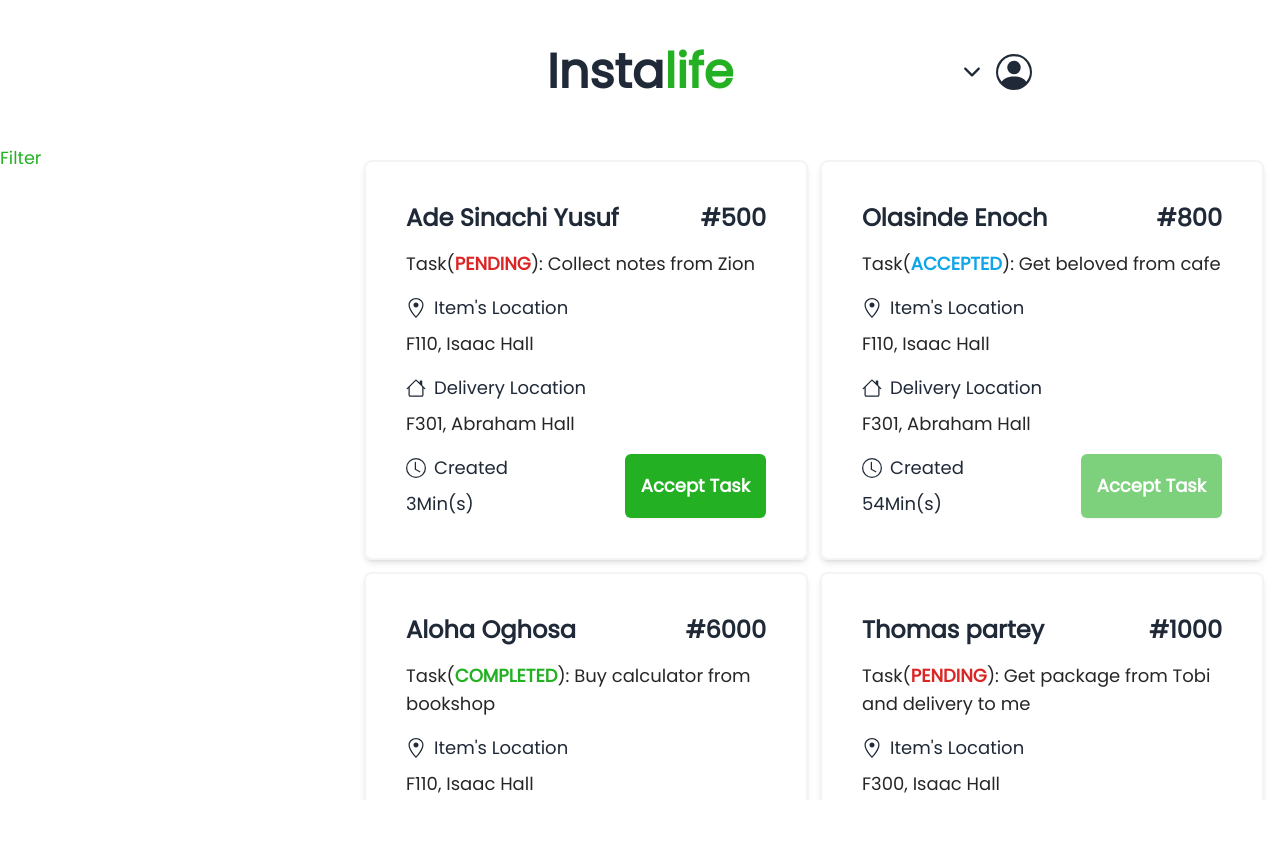
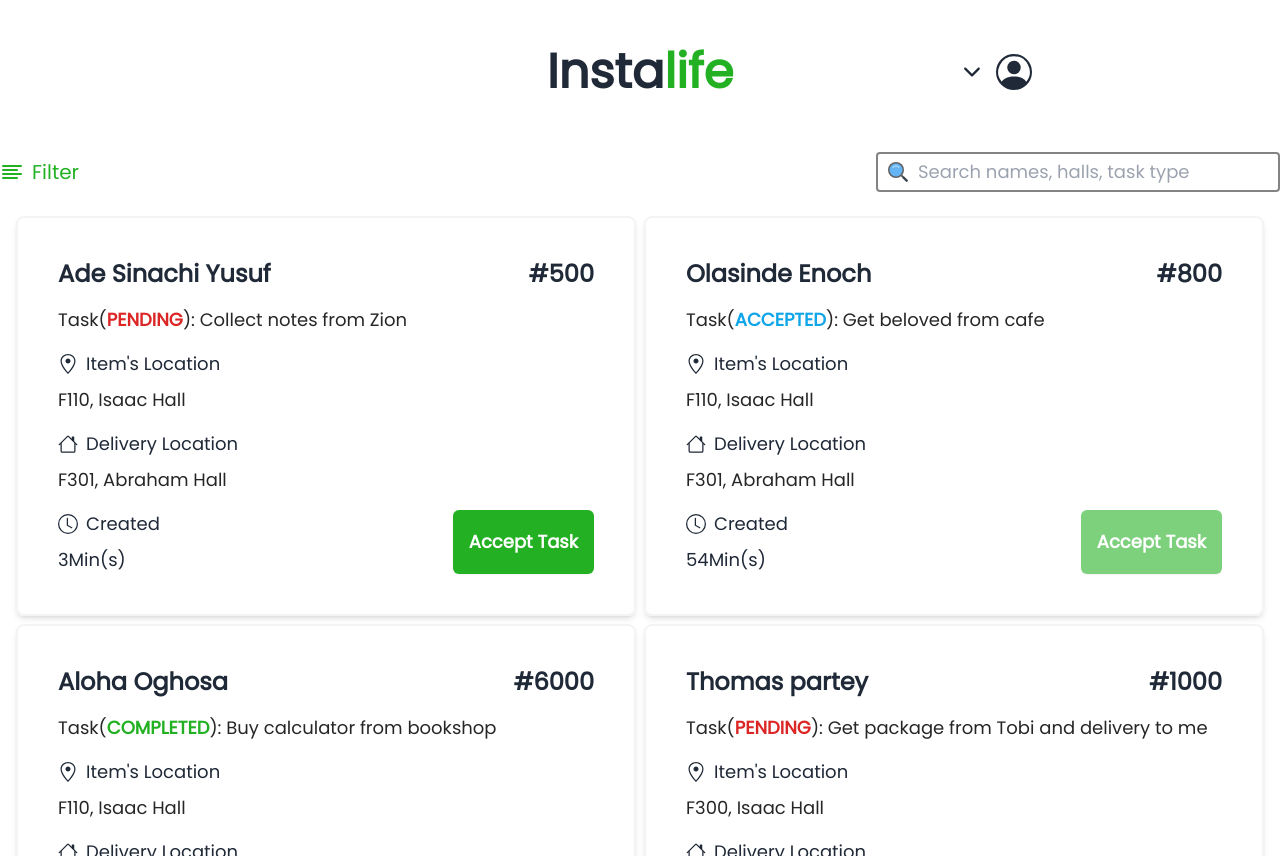
Before and after one commit to Eonsinde/instauni, a React (Create React App) app in the folder frontend/: page /find-task in a window 1280 px wide. Before the commit the page ends 800 px from the top, so only its background shows below. Built offline with nearby package versions, Linux system fonts and the light colour scheme.

Commit message:
Modified: improve UI

```diff
--- a/frontend/src/layout/FindTask.js
+++ b/frontend/src/layout/FindTask.js
@@ -1,8 +1,11 @@
 import React,  { useState, useEffect } from 'react';
 import { motion } from 'framer-motion';
 
+import { FiAlignLeft } from 'react-icons/fi';
+import { FcSearch } from 'react-icons/fc';
 import { BsClock, BsHouse } from 'react-icons/bs';
 import { GoLocation } from 'react-icons/go';
+
 import './styles/find_task.css';
 
 
@@ -55,19 +58,18 @@ const FindTask = () => {
             transition={{ duration: 0.5 }}
         >
         <section className='h-82vh'>
-            <div className='container mx-auto flex'>
-                <aside className='basis-1/4'>
-                    <header>
-                        <h2 className='text-app-green font-medium text-lg'>Filter</h2>
-                        <form onSubmit={e => e.preventDefault()}>
-                            <input type='text' onChange={e => setQuery(e.target.value)} />
-                        </form>
-                    </header>
-                    <ul>
+            <div className='container mx-auto'>
+                <header className='flex justify-between items-center  border-border-dark py-2'>
+                    <div className='text-app-green font-medium flex justify-center items-center text-2xl space-x-2'><FiAlignLeft /><span className='text-xl'>Filter</span></div>
+                    <form className='' onSubmit={e => e.preventDefault()}>
+                        <div className='border-2 rounded border-border-dark py-1 mx-auto flex justify-between items-center'>
+                            <label className='text-2xl basis-1/5 flex justify-center items-center px-2'><FcSearch /></label>
+                            <input type='text' onChange={e => setQuery(e.target.value)} className='basis-4/5 outline-none pr-3' placeholder='Search names, halls, task type' />
+                        </div>
+                    </form>
+                </header>
 
-                    </ul>
-                </aside>
-                <main className='tasks-wrapper basis-3/4 grid grid-cols-1 md:grid-cols-1 xl:grid-cols-2 gap-3'>
+                <main className='tasks-wrapper basis-3/4 grid grid-cols-1 md:grid-cols-1 xl:grid-cols-2 gap-2'>
                     {
                         tasks.map((task, id) =>
                             <figure key={id} className="space-y-4 border-2 border-gray-100 shadow-md p-10 rounded-lg">
```
